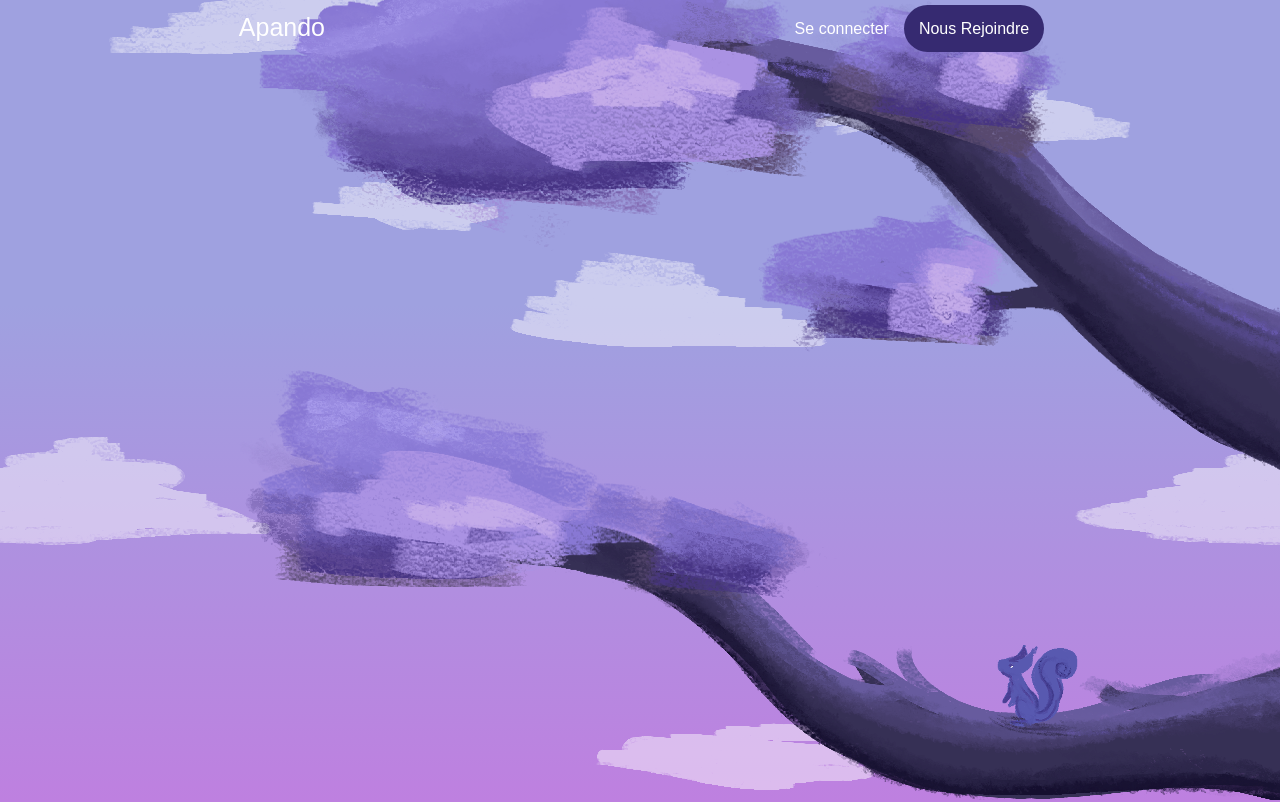
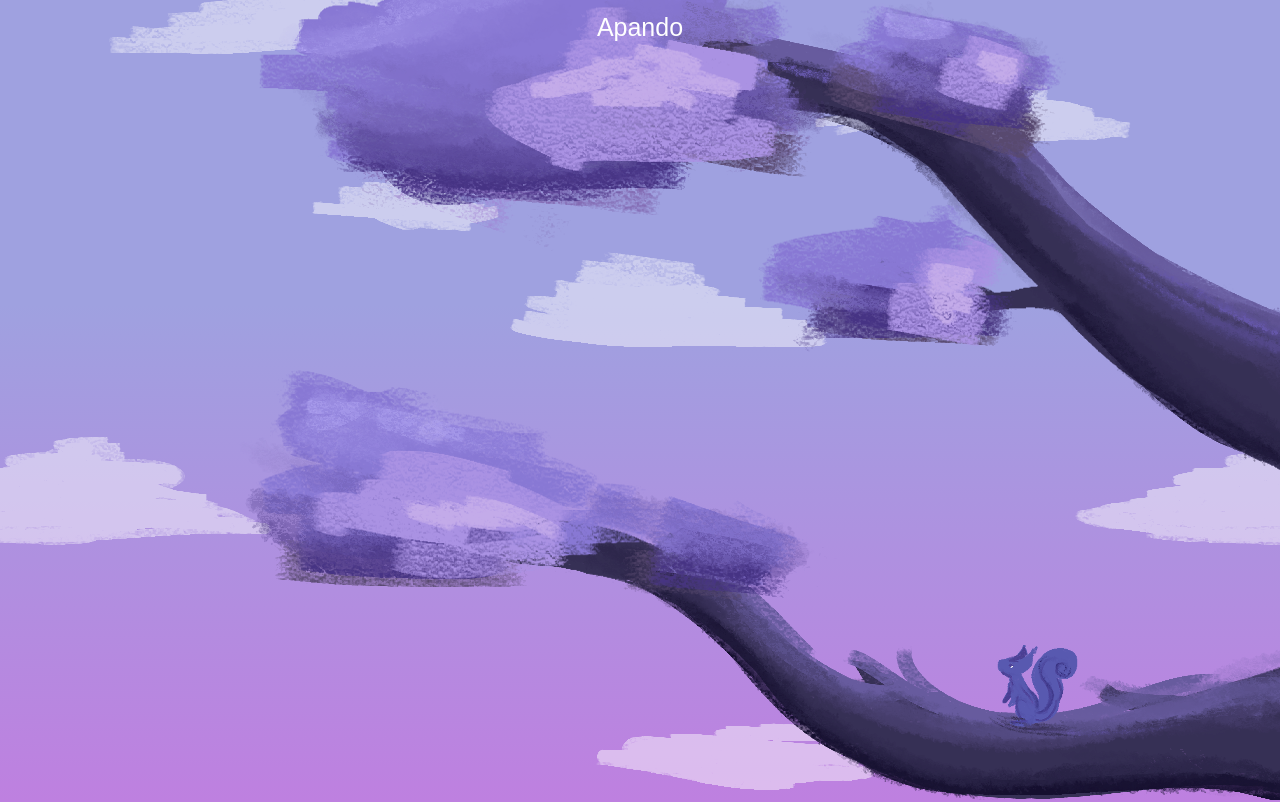
Before and after one commit to Taliayaya/Apando, a React (Create React App) app: page / in a window 1280 px wide. Shown: the top 802 px of the page. Built offline with nearby package versions, Linux system fonts and the light colour scheme.

Commit message:
Modified header whether Login SignUp show or not

```diff
--- a/src/components/Header/index.jsx
+++ b/src/components/Header/index.jsx
@@ -1,7 +1,7 @@
 import React from 'react'
-import { Link, useNavigate } from 'react-router-dom'
+import { Link } from 'react-router-dom'
 import styled from 'styled-components'
-import { useAuth } from '../../utils/hooks'
+
 import { theme } from '../../utils/style/colors'
 
 const StyledNav = styled.nav`
@@ -50,14 +50,16 @@ const StyledLoginLink = styled(Link)`
     }
 `
 
-function Header() {
+function Header({ authLinks }) {
     return (
         <StyledNav>
             <StyledTitleLink to="/">Apando</StyledTitleLink>
-            <div style={{ paddingTop: '10px' }}>
-                <StyledLoginLink to="/login">Se connecter</StyledLoginLink>
-                <StyledSignUp to="/signup">Nous Rejoindre</StyledSignUp>
-            </div>
+            {authLinks && (
+                <div style={{ paddingTop: '10px' }}>
+                    <StyledLoginLink to="/login">Se connecter</StyledLoginLink>
+                    <StyledSignUp to="/signup">Nous Rejoindre</StyledSignUp>
+                </div>
+            )}
         </StyledNav>
     )
 }
```
